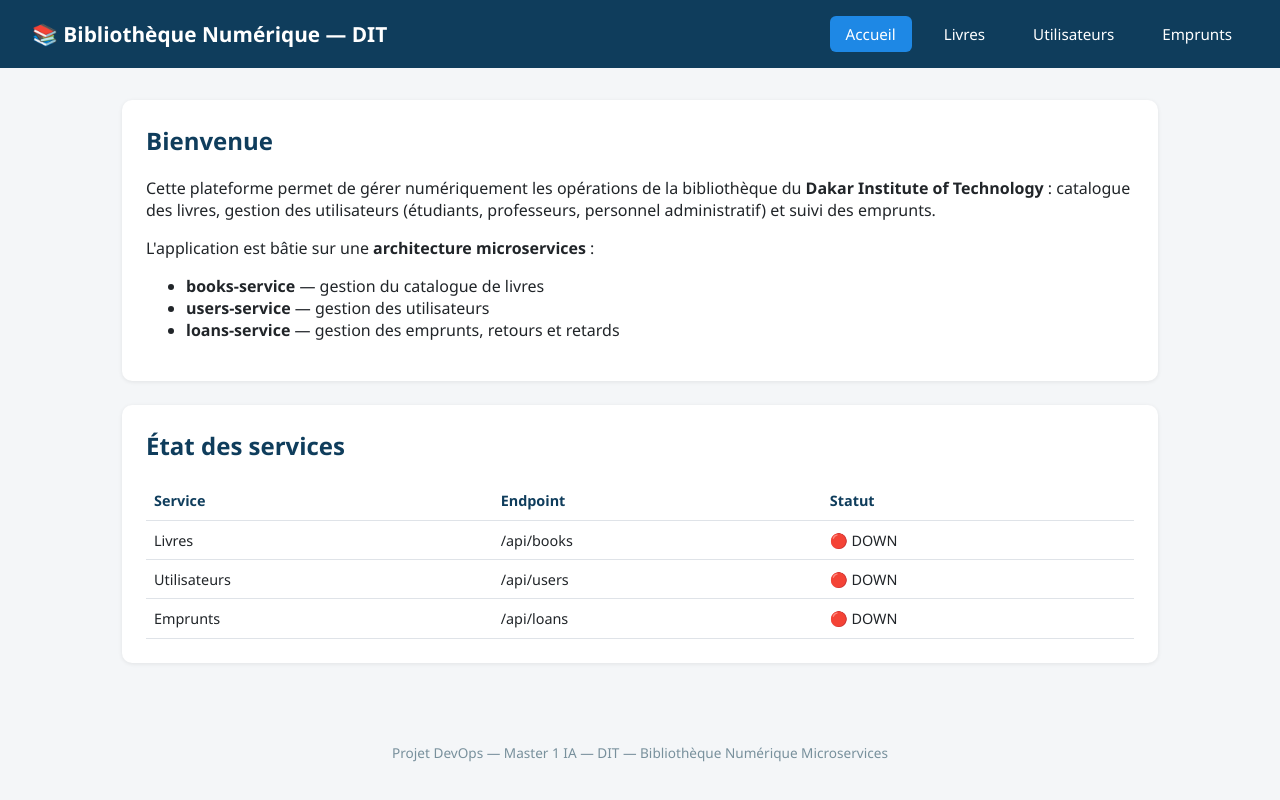
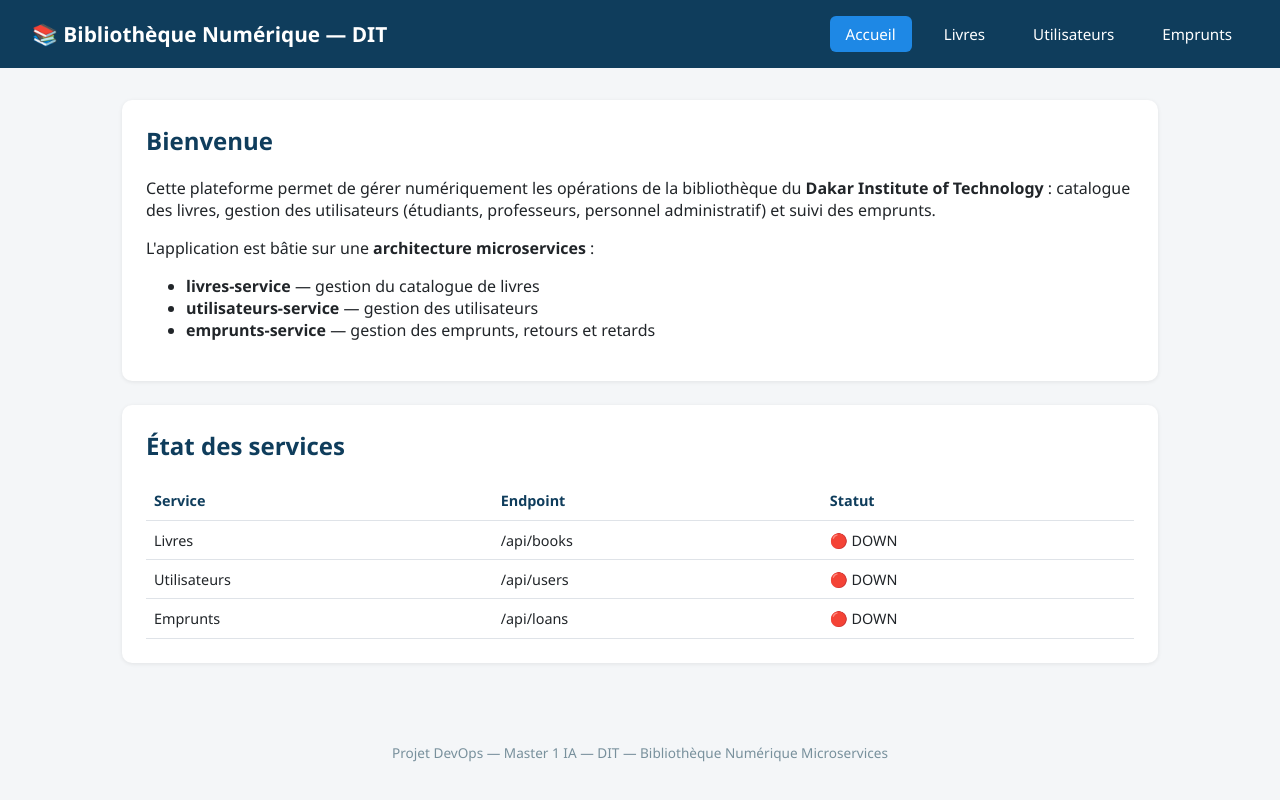
Before and after one commit to 9Niang9/Projet_Devops, a plain HTML site: page frontend/index.html in a window 1280 px wide. Drawn offline with Linux system fonts and the light colour scheme; no server answers.

Commit message:
modified:   frontend/index.html

```diff
--- a/frontend/index.html
+++ b/frontend/index.html
@@ -25,9 +25,9 @@
         utilisateurs (étudiants, professeurs, personnel administratif) et suivi des emprunts.</p>
       <p>L'application est bâtie sur une <strong>architecture microservices</strong> :</p>
       <ul>
-        <li><strong>books-service</strong> — gestion du catalogue de livres</li>
-        <li><strong>users-service</strong> — gestion des utilisateurs</li>
-        <li><strong>loans-service</strong> — gestion des emprunts, retours et retards</li>
+        <li><strong>livres-service</strong> — gestion du catalogue de livres</li>
+        <li><strong>utilisateurs-service</strong> — gestion des utilisateurs</li>
+        <li><strong>emprunts-service</strong> — gestion des emprunts, retours et retards</li>
       </ul>
     </div>
 
```
